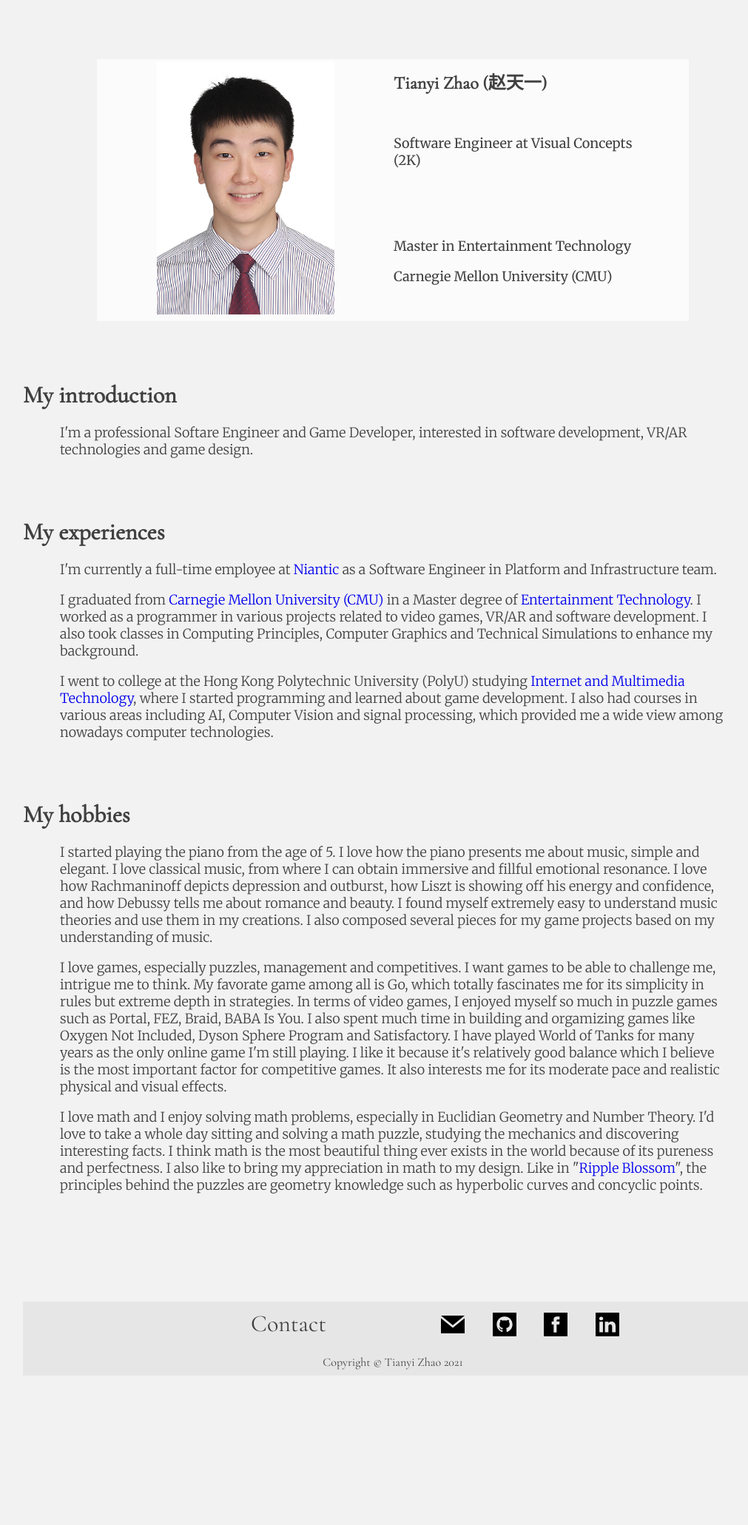
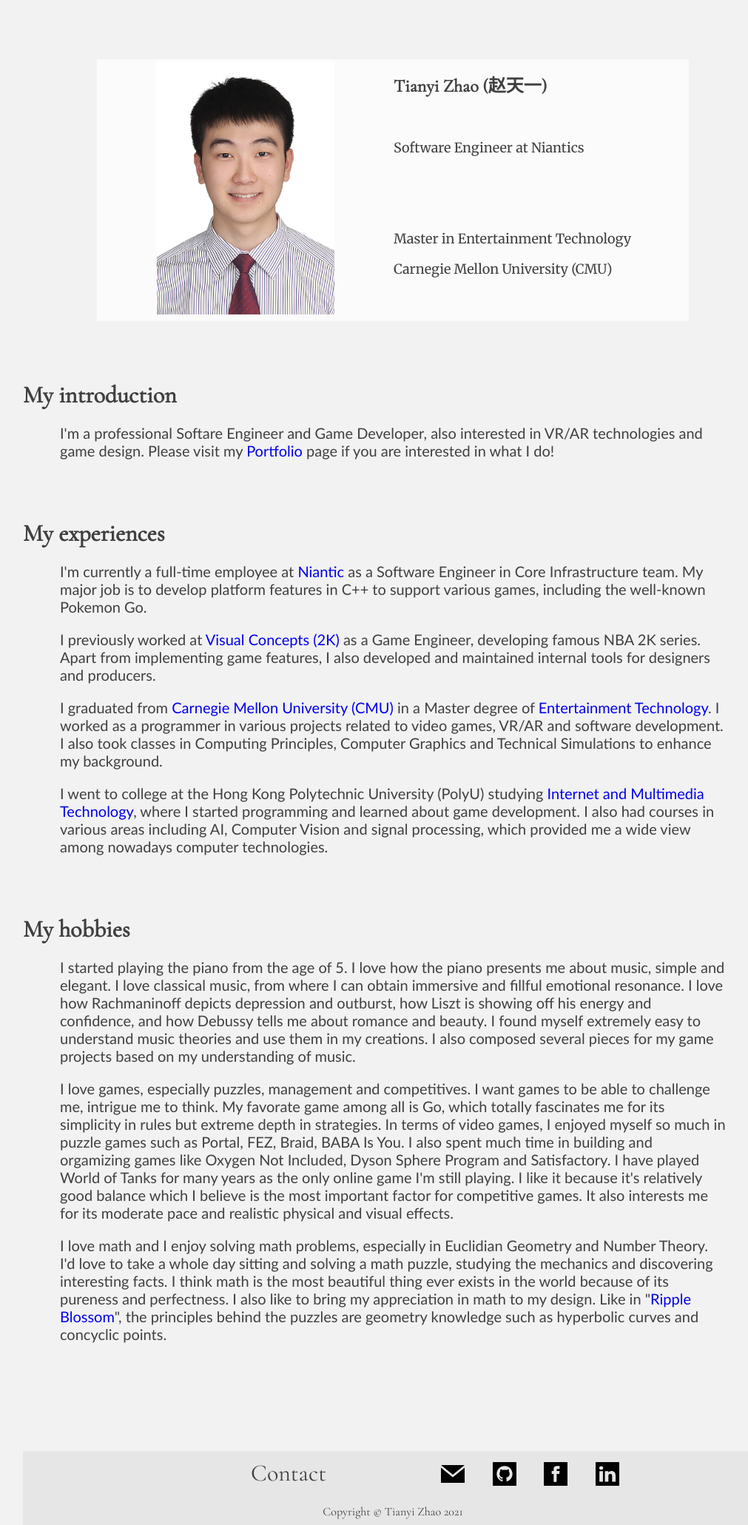
Before and after one commit to ZiuTinyat/ZiuTinyat.github.io, a PHP site: page /pages/about.html in a window 1280 px wide. Shown: the part 73-2134 px from the top of the page at 74% size, without its empty margins (109-1120 px from the left). Before the commit the page ends 1924 px from the top, so only its background shows below. Run offline with PHP 8.4, Linux system fonts and the light colour scheme.

Commit message:
edit description

```diff
--- a/main.css
+++ b/main.css
@@ -62,7 +62,6 @@ a:-webkit-any-link {
 	margin: auto;
 	margin-top: 300px;
     text-align: center;
-    font-family: 'Alex Brush';
     font-size: 60px;
 }
 .menu{
@@ -313,8 +312,8 @@ a:-webkit-any-link {
 	margin: auto;
 	margin-top: 20px;
 	margin-bottom: 50px;
-	font-size: 18px;
-	font-family: Merriweather;
+	font-size: 20px;
+	font-family: Calibri;
 	font-weight: lighter;
 }
 .page-image{
--- a/pages/about.html
+++ b/pages/about.html
@@ -33,7 +33,7 @@
 		<td class="name">Tianyi Zhao (赵天一)</td>
 	</tr>
 	<tr>
-		<td class="state"> <p>Software Engineer at Visual Concepts (2K)</p> </td>
+		<td class="state"> <p>Software Engineer at Niantics</p> </td>
 	</tr>
 	<tr>
 		<td class="state"> <p>Master in Entertainment Technology</p> <p>Carnegie Mellon University (CMU)</p> </td>
@@ -45,7 +45,7 @@
 </h1>
 <div class="page-content">
 	<p>
-		I'm a professional Softare Engineer and Game Developer, interested in software development, VR/AR technologies and game design.
+		I'm a professional Softare Engineer and Game Developer, also interested in VR/AR technologies and game design. Please visit my <a href="../pages/portfolio.html">Portfolio</a> page if you are interested in what I do!
 	</p>
 </div>
 
@@ -54,7 +54,10 @@
 </h1>
 <div class="page-content">
 	<p>
-		I'm currently a full-time employee at <a href="https://nianticlabs.com/">Niantic </a> as a Software Engineer in Platform and Infrastructure team.
+		I'm currently a full-time employee at <a href="https://nianticlabs.com/">Niantic </a> as a Software Engineer in Core Infrastructure team. My major job is to develop platform features in C++ to support various games, including the well-known Pokemon Go.
+	</p>
+	<p>
+		I previously worked at <a href="https://vcentertainment.com/">Visual Concepts (2K) </a> as a Game Engineer, developing famous NBA 2K series. Apart from implementing game features, I also developed and maintained internal tools for designers and producers.
 	</p>
 	<p>
 		I graduated from <a href="https://www.cmu.edu/"> Carnegie Mellon University (CMU)</a> in a Master degree of <a href='https://www.etc.cmu.edu/'>Entertainment Technology</a>. I worked as a programmer in various projects related to video games, VR/AR and software development. I also took classes in Computing Principles, Computer Graphics and Technical Simulations to enhance my background.
```
Also changed, not shown: 1 other file.
